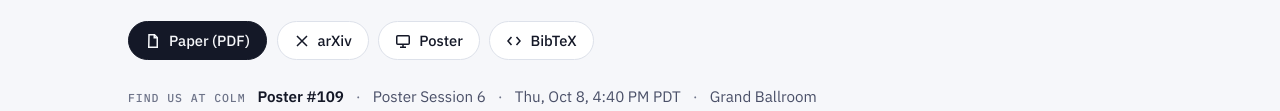
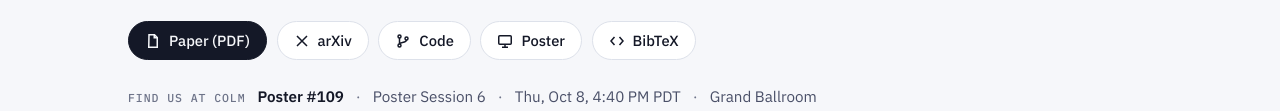
Before and after one commit to yaswanthchittepu/LARA, a plain HTML site: page index.html in a window 1280 px wide. Shown: the part 384-495 px from the top of the page. Drawn offline with nearby package versions, Linux system fonts and the light colour scheme.

Commit message:
Add Code link to LARA-Code repo
Co-Authored-By: Claude Opus 5.5 <noreply@anthropic.com>

```diff
--- a/index.html
+++ b/index.html
@@ -389,6 +389,10 @@
         <svg viewBox="0 0 16 16" fill="none" stroke="currentColor" stroke-width="1.5" aria-hidden="true"><path d="M3 3l10 10M13 3L3 13"/></svg>
         arXiv
       </a>
+      <a class="btn" href="https://github.com/yaswanthchittepu/LARA-Code" target="_blank" rel="noopener">
+        <svg viewBox="0 0 16 16" fill="none" stroke="currentColor" stroke-width="1.5" aria-hidden="true"><circle cx="4.5" cy="3.5" r="1.5"/><circle cx="4.5" cy="12.5" r="1.5"/><circle cx="11.5" cy="5.5" r="1.5"/><path d="M4.5 5v6M11.5 7c0 3-7 2-7 4"/></svg>
+        Code
+      </a>
       <a class="btn" href="LARA_poster.pdf" target="_blank" rel="noopener">
         <svg viewBox="0 0 16 16" fill="none" stroke="currentColor" stroke-width="1.5" aria-hidden="true"><rect x="1.75" y="2.75" width="12.5" height="8.5" rx="1"/><path d="M8 11.25v2.5M5 14.25h6"/></svg>
         Poster
```
